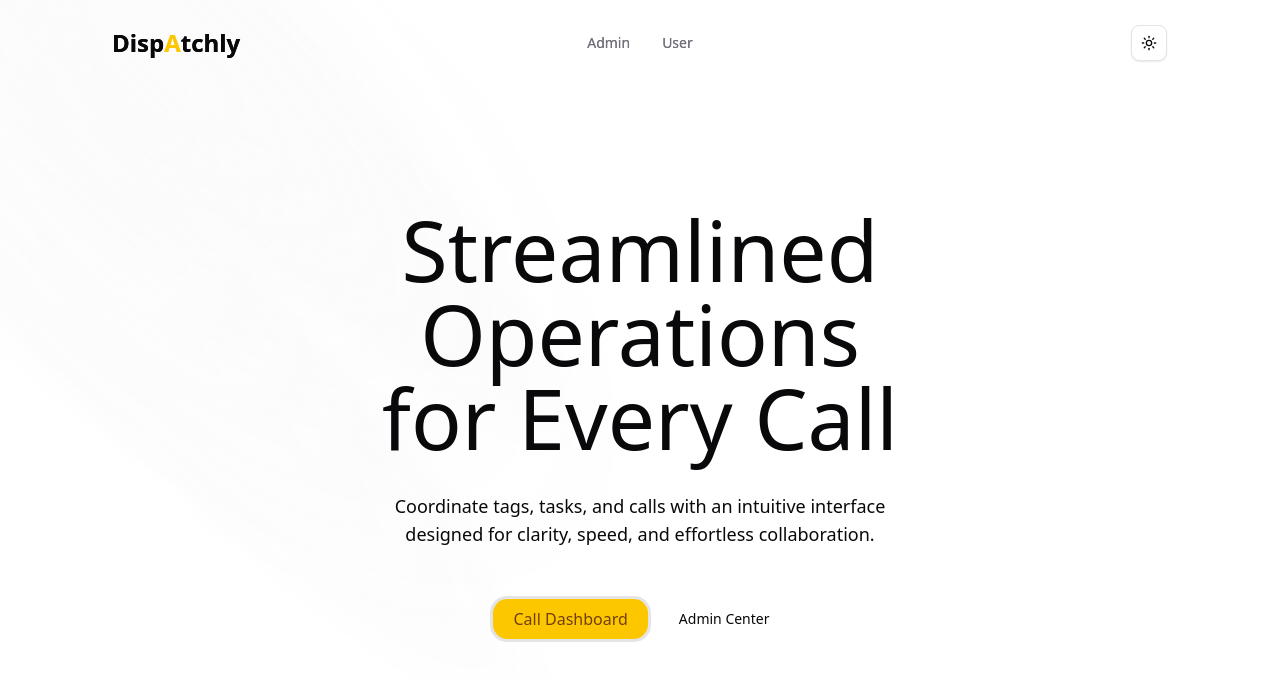
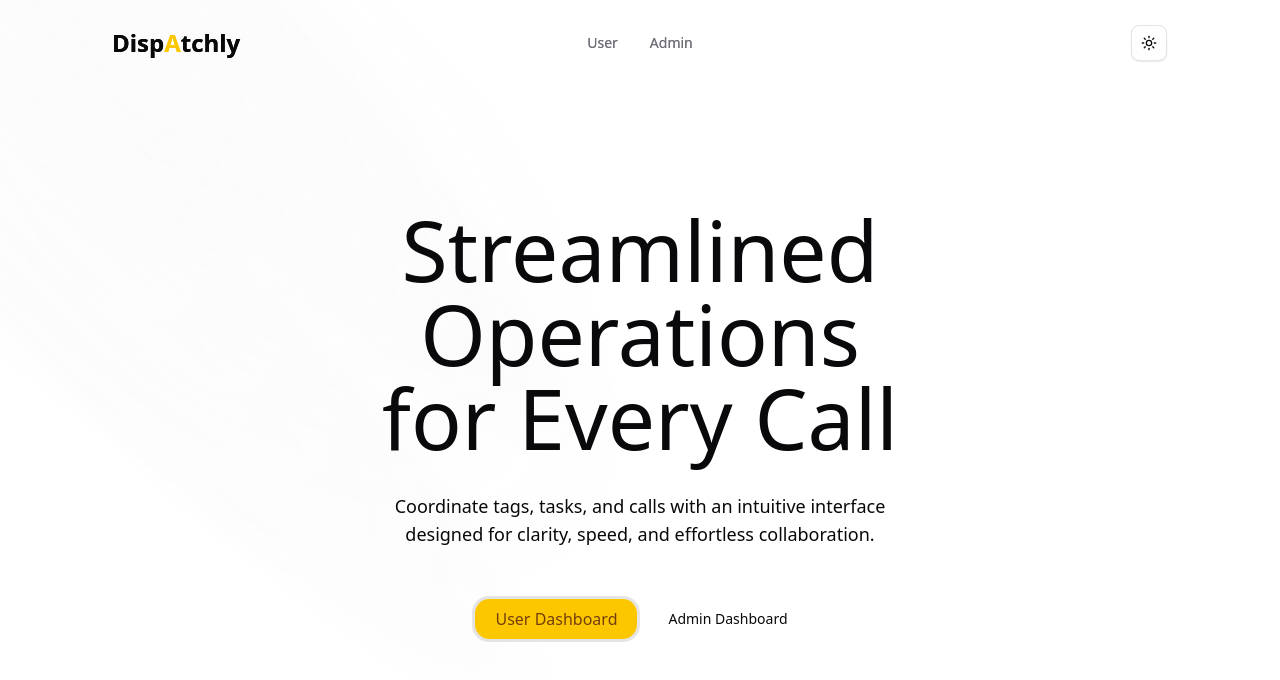
Before and after one commit to Mushkinides/dispatchly, a Next.js app: page / in a window 1280 px wide. Shown: the top 680 px of the page. Built offline with nearby package versions, Linux system fonts and the light colour scheme.

Commit message:
style: :art: Minor name changes for the hompage

```diff
--- a/components/header.tsx
+++ b/components/header.tsx
@@ -6,8 +6,8 @@ import { cn } from "@/lib/utils";
 import { ModeToggle } from "./mode-toggle";
 
 const menuItems = [
+  { name: "User", href: "/user" },
   { name: "Admin", href: "/admin" },
-  { name: "User", href: "/user" },
 ];
 
 export const HeroHeader = () => {
--- a/components/hero-section.tsx
+++ b/components/hero-section.tsx
@@ -119,7 +119,7 @@ export default function HeroSection() {
                       className="rounded-xl px-5 text-base"
                     >
                       <Link href="/user">
-                        <span className="text-nowrap">Call Dashboard</span>
+                        <span className="text-nowrap">User Dashboard</span>
                       </Link>
                     </Button>
                   </div>
@@ -131,7 +131,7 @@ export default function HeroSection() {
                     className="h-10.5 rounded-xl px-5"
                   >
                     <Link href="/admin">
-                      <span className="text-nowrap">Admin Center</span>
+                      <span className="text-nowrap">Admin Dashboard</span>
                     </Link>
                   </Button>
                 </AnimatedGroup>
```
